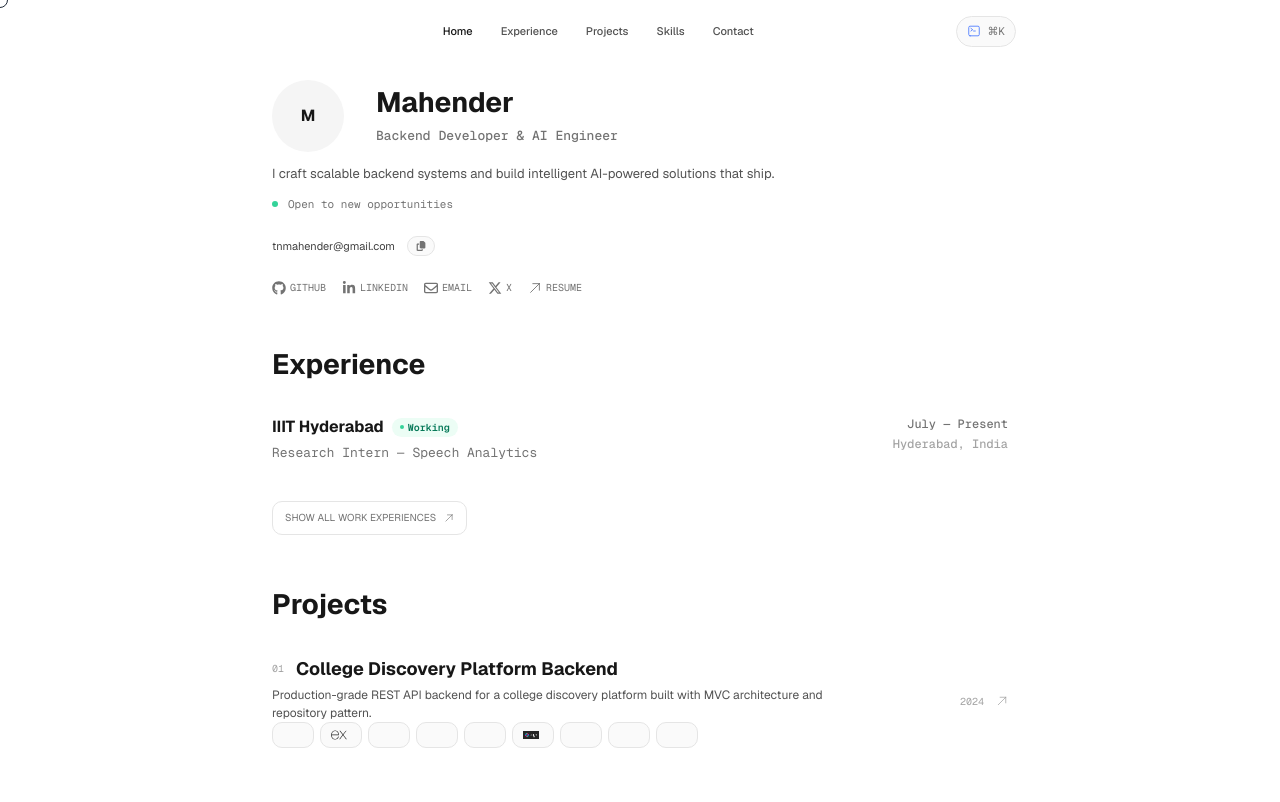
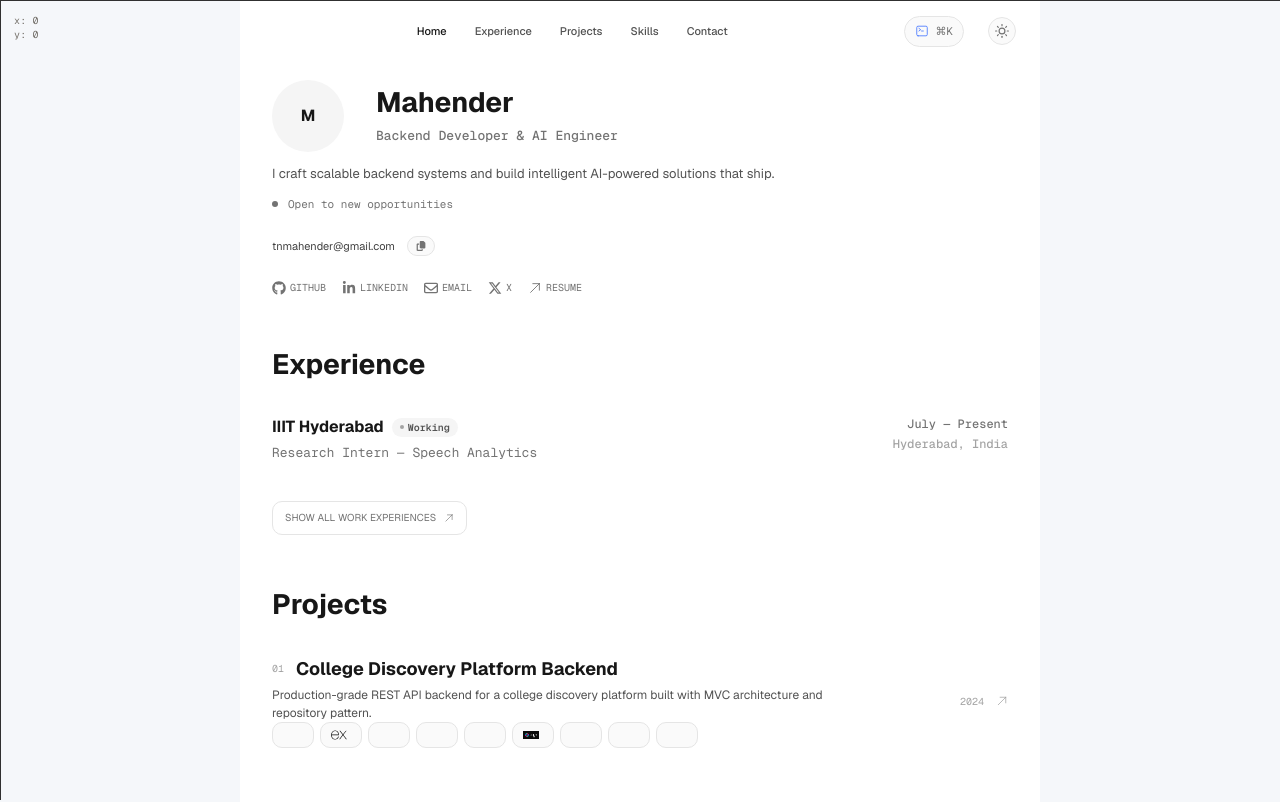
Before and after one commit to Mahender069/Portfolio, a React (Vite) app: page / in a window 1280 px wide. Shown: the top 802 px of the page. Built offline with nearby package versions, Linux system fonts and the light colour scheme; some icons are missing.

Commit message:
Feat:added darkmode

```diff
--- a/src/App.jsx
+++ b/src/App.jsx
@@ -1,17 +1,34 @@
-import { useState, useEffect } from 'react'
+import { useState, useEffect, useCallback } from 'react'
 import Dock from './components/Dock'
 import CommandPalette from './components/CommandPalette'
 import CustomCursor from './components/CustomCursor'
 import MainLayout from './layouts/MainLayout'
-import { playClickSound } from './utils/clickSound'
+import { playWaterDrop } from './utils/clickSound'
 import Hero from './sections/Hero'
 import Experience from './sections/Experience'
 import Projects from './sections/Projects'
 import Skills from './sections/Skills'
 import Footer from './sections/Footer'
 
+function getInitialTheme() {
+  if (typeof window === 'undefined') return 'dark'
+  const stored = localStorage.getItem('theme')
+  if (stored === 'light' || stored === 'dark') return stored
+  return window.matchMedia('(prefers-color-scheme: dark)').matches ? 'dark' : 'light'
+}
+
 export default function App() {
   const [paletteOpen, setPaletteOpen] = useState(false)
+  const [theme, setThemeState] = useState(getInitialTheme)
+
+  useEffect(() => {
+    document.documentElement.setAttribute('data-theme', theme)
+    localStorage.setItem('theme', theme)
+    const meta = document.querySelector('meta[name="theme-color"]')
+    if (meta) {
+      meta.setAttribute('content', theme === 'dark' ? '#101010' : '#F5F7FA')
+    }
+  }, [theme])
 
   useEffect(() => {
     const onKey = (e) => {
@@ -27,17 +44,21 @@ export default function App() {
   useEffect(() => {
     const onClick = (e) => {
       if (e.target && e.target.closest('a, button, [role="button"], input, select, textarea')) {
-        playClickSound()
+        playWaterDrop()
       }
     }
     document.addEventListener('click', onClick)
     return () => document.removeEventListener('click', onClick)
   }, [])
 
+  const toggleTheme = useCallback(() => {
+    setThemeState((t) => (t === 'dark' ? 'light' : 'dark'))
+  }, [])
+
   return (
     <>
       <CustomCursor />
-      <Dock onOpenPalette={() => setPaletteOpen(true)} />
+      <Dock onOpenPalette={() => setPaletteOpen(true)} onToggleTheme={toggleTheme} theme={theme} />
       <MainLayout>
         <main className="flex-1 w-full flex flex-col gap-12">
           <Hero />
--- a/src/components/CommandPalette.jsx
+++ b/src/components/CommandPalette.jsx
@@ -148,7 +148,7 @@ export default function CommandPalette({ open, onOpenChange }) {
                       i === index ? 'text-neutral-900' : 'text-neutral-500'
                     )}
                   >
-                    <item.Icon className="h-4.5 w-4.5 text-electric" />
+                    <item.Icon className="h-4.5 w-4.5 text-[var(--accent)]" />
                     <span className="flex-1 text-sm">{item.label}</span>
                      <span className="font-mono text-[11px] uppercase tracking-widest text-neutral-400">{item.hint}</span>
                   </button>
--- a/src/components/CustomCursor/CustomCursor.jsx
+++ b/src/components/CustomCursor/CustomCursor.jsx
@@ -1,158 +1,170 @@
 import { useRef, useEffect, useState } from 'react'
 
-const INTERACTIVE_SELECTORS =
-  'a, button, [role="button"], input, select, textarea'
+const INTERACTIVE_SELECTORS = 'a, button, [role="button"], input, select, textarea'
+const BREAKPOINT = 768
 
 export default function CustomCursor() {
-  const ringRef = useRef(null)
+  const xLineRef = useRef(null)
+  const yLineRef = useRef(null)
+  const coordRef = useRef(null)
   const [enabled, setEnabled] = useState(false)
+  const enabledRef = useRef(false)
+  const labelWidthRef = useRef(60)
+  const labelHeightRef = useRef(18)
+  const isInteractingRef = useRef(false)
 
   useEffect(() => {
     if (typeof window === 'undefined') return
 
-    const prefersReduced = window.matchMedia(
-      '(prefers-reduced-motion: reduce)'
-    ).matches
-    const isTouch = 'ontouchstart' in window || navigator.maxTouchPoints > 0
-    const isSmallScreen = window.innerWidth < 768
+    const prefersReduced = window.matchMedia('(prefers-reduced-motion: reduce)')
+    const smallScreen = window.matchMedia(`(max-width: ${BREAKPOINT - 1}px)`)
+    const coarsePointer = window.matchMedia('(pointer: coarse)')
 
-    if (prefersReduced || isTouch || isSmallScreen) return
+    function checkConditions() {
+      const shouldEnable =
+        !prefersReduced.matches &&
+        !coarsePointer.matches &&
+        !smallScreen.matches
+      enabledRef.current = shouldEnable
+      setEnabled(shouldEnable)
+    }
 
-    setEnabled(true)
+    checkConditions()
+
+    prefersReduced.addEventListener('change', checkConditions)
+    smallScreen.addEventListener('change', checkConditions)
+    coarsePointer.addEventListener('change', checkConditions)
+
+    return () => {
+      prefersReduced.removeEventListener('change', checkConditions)
+      smallScreen.removeEventListener('change', checkConditions)
+      coarsePointer.removeEventListener('change', checkConditions)
+    }
   }, [])
 
   useEffect(() => {
     if (!enabled) return
 
-    const ring = ringRef.current
-    if (!ring) return
+    const xLine = xLineRef.current
+    const yLine = yLineRef.current
+    const coord = coordRef.current
+    if (!xLine || !yLine || !coord) return
 
-    let targetX = 0
-    let targetY = 0
-    let currentX = 0
-    let currentY = 0
-    let velX = 0
-    let velY = 0
-    let prevX = 0
-    let prevY = 0
-    let targetScale = 1
-    let currentScale = 1
-    let isInteractive = false
-    let isPressed = false
+    let x = 0
+    let y = 0
     let rafId = 0
+    let pending = false
 
-    function initPosition(e) {
-      currentX = targetX = e.clientX
-      currentY = targetY = e.clientY
-      prevX = targetX
-      prevY = targetY
+    function updateLines() {
+      if (!enabledRef.current) {
+        rafId = requestAnimationFrame(updateLines)
+        return
       }
 
-    function getBaseScale() {
-      if (isPressed) return 0.7
-      if (isInteractive) return 1.5
-      return 1
+      xLine.style.transform = `translateY(${y}px)`
+      yLine.style.transform = `translateX(${x}px)`
+
+      const lineColor = isInteractingRef.current ? '#A09C95' : '#303030'
+      const coordColor = isInteractingRef.current ? '#A09C95' : '#77736D'
+      xLine.style.backgroundColor = lineColor
+      yLine.style.backgroundColor = lineColor
+      coord.style.color = coordColor
+
+      const vw = window.innerWidth
+      const vh = window.innerHeight
+      const lw = labelWidthRef.current
+      const lh = labelHeightRef.current
+
+      const clampedX = Math.min(x + 14, vw - lw - 8)
+      const clampedY = Math.min(y + 14, vh - lh - 8)
+
+      coord.style.left = `${clampedX}px`
+      coord.style.top = `${clampedY}px`
+      coord.textContent = `x: ${Math.round(x)}\ny: ${Math.round(y)}`
     }
 
-    function applyTransform() {
-      const speed = Math.sqrt(velX * velX + velY * velY)
-      const stretchFactor = Math.min(speed / 20, 0.3)
+    function handleMouseMove(e) {
+      x = e.clientX
+      y = e.clientY
 
-      if (speed > 1 && !isPressed) {
-        const angle = Math.atan2(velY, velX)
-        const scaleX = currentScale * (1 + Math.cos(angle) * stretchFactor)
-        const scaleY = currentScale * (1 + Math.sin(angle) * stretchFactor)
-        ring.style.transform = `translate(-50%, -50%) scaleX(${scaleX}) scaleY(${scaleY})`
-      } else {
-        ring.style.transform = `translate(-50%, -50%) scale(${currentScale})`
+      if (coordRef.current) {
+        labelWidthRef.current = coordRef.current.offsetWidth || 60
+        labelHeightRef.current = coordRef.current.offsetHeight || 18
+      }
+
+      isInteractingRef.current = !!e.target?.closest?.(INTERACTIVE_SELECTORS)
+
+      if (!pending) {
+        pending = true
+        rafId = requestAnimationFrame(() => {
+          updateLines()
+          pending = false
+        })
       }
     }
 
-    function handleMouseMove(e) {
-      targetX = e.clientX
-      targetY = e.clientY
-      velX = targetX - prevX
-      velY = targetY - prevY
-      prevX = targetX
-      prevY = targetY
+    document.addEventListener('mousemove', handleMouseMove, { passive: true })
 
-      const wasInteractive = isInteractive
-      isInteractive = !!e.target?.closest?.(INTERACTIVE_SELECTORS)
-      if (wasInteractive !== isInteractive) {
-        targetScale = getBaseScale()
-      }
-    }
-
-    function handleMouseDown() {
-      isPressed = true
-      targetScale = getBaseScale()
-    }
-
-    function handleMouseUp() {
-      isPressed = false
-      targetScale = getBaseScale()
-    }
-
-    function handleMouseLeave() {
-      isInteractive = false
-      isPressed = false
-      targetScale = getBaseScale()
-    }
-
-    function animate() {
-      const posSpring = 0.25
-      currentX += (targetX - currentX) * posSpring
-      currentY += (targetY - currentY) * posSpring
-
-      const scaleSpring = 0.2
-      currentScale += (targetScale - currentScale) * scaleSpring
-
-      ring.style.left = `${currentX}px`
-      ring.style.top = `${currentY}px`
-
-      applyTransform()
-
-      velX *= 0.8
-      velY *= 0.8
-
-      rafId = requestAnimationFrame(animate)
-    }
-
-    document.addEventListener('mousemove', initPosition, { once: true })
-
-    window.addEventListener('mousemove', handleMouseMove, { passive: true })
-    window.addEventListener('mousedown', handleMouseDown)
-    window.addEventListener('mouseup', handleMouseUp)
-    window.addEventListener('mouseleave', handleMouseLeave)
-
-    rafId = requestAnimationFrame(animate)
+    rafId = requestAnimationFrame(updateLines)
 
     return () => {
-      document.removeEventListener('mousemove', initPosition)
-      window.removeEventListener('mousemove', handleMouseMove)
-      window.removeEventListener('mousedown', handleMouseDown)
-      window.removeEventListener('mouseup', handleMouseUp)
-      window.removeEventListener('mouseleave', handleMouseLeave)
+      document.removeEventListener('mousemove', handleMouseMove)
       cancelAnimationFrame(rafId)
     }
   }, [enabled])
 
   return (
+    <>
       <div
-      ref={ringRef}
+        ref={xLineRef}
+        style={{
+          position: 'fixed',
+          left: 0,
+          right: 0,
+          top: 0,
+          height: '1px',
+          backgroundColor: '#303030',
+          pointerEvents: 'none',
+          zIndex: 9998,
+          transform: 'translateY(0px)',
+          willChange: 'transform',
+          opacity: enabled ? 1 : 0,
+          transition: 'opacity 0.15s ease',
+        }}
+      />
+      <div
+        ref={yLineRef}
         style={{
           position: 'fixed',
           top: 0,
+          bottom: 0,
           left: 0,
-        width: '16px',
-        height: '16px',
+          width: '1px',
+          backgroundColor: '#303030',
           pointerEvents: 'none',
           zIndex: 9998,
-        borderRadius: '50%',
-        border: '1px solid #1f2937',
+          transform: 'translateX(0px)',
+          willChange: 'transform',
           opacity: enabled ? 1 : 0,
-        transition: 'opacity 0.2s',
+          transition: 'opacity 0.15s ease',
         }}
       />
+      <div
+        ref={coordRef}
+        style={{
+          position: 'fixed',
+          pointerEvents: 'none',
+          zIndex: 9998,
+          fontFamily: "'Geist Mono', monospace",
+          fontSize: '10px',
+          lineHeight: '14px',
+          color: '#77736D',
+          letterSpacing: '0.02em',
+          whiteSpace: 'pre',
+          opacity: enabled ? 1 : 0,
+          transition: 'opacity 0.15s ease',
+        }}
+      />
+    </>
   )
 }
--- a/src/components/Dock.jsx
+++ b/src/components/Dock.jsx
@@ -1,10 +1,11 @@
 import { useEffect, useState } from 'react'
 import { motion, AnimatePresence } from 'framer-motion'
 import { HiOutlineCommandLine, HiOutlineXMark } from 'react-icons/hi2'
+import { FiSun, FiMoon } from 'react-icons/fi'
 import { profile } from '../constants/portfolio'
 import { scrollToId } from '../utils/scroll'
 
-export default function Dock({ onOpenPalette }) {
+export default function Dock({ onOpenPalette, onToggleTheme, theme }) {
   const [scrolled, setScrolled] = useState(false)
   const [active, setActive] = useState(profile.navigation[0].id)
   const [open, setOpen] = useState(false)
@@ -73,7 +74,7 @@ export default function Dock({ onOpenPalette }) {
           {open ? (
             <HiOutlineXMark className="h-4 w-4" />
           ) : (
-            <HiOutlineCommandLine className="h-4 w-4 text-electric" />
+            <HiOutlineCommandLine className="h-4 w-4 text-[var(--accent)]" />
           )}
         </button>
 
@@ -93,16 +94,31 @@ export default function Dock({ onOpenPalette }) {
           ))}
         </nav>
 
+<motion.button
+           initial={{ opacity: 0, y: -8 }}
+           animate={{ opacity: 1, y: 0 }}
+           transition={{ duration: 0.3, delay: 0.05 }}
+           onClick={onOpenPalette}
+            className="flex items-center gap-1.5 rounded-full border border-neutral-200 bg-neutral-50 px-2 py-1 font-mono text-[10px] text-neutral-500 hover:border-neutral-300 hover:bg-neutral-100 sm:px-2.5 sm:py-1.5 sm:text-[11px]"
+           aria-label="Open command palette"
+         >
+           <HiOutlineCommandLine className="h-3.5 w-3.5 text-[var(--accent)]" />
+           <span>⌘K</span>
+         </motion.button>
+
         <motion.button
           initial={{ opacity: 0, y: -8 }}
           animate={{ opacity: 1, y: 0 }}
-          transition={{ duration: 0.3, delay: 0.05 }}
-          onClick={onOpenPalette}
-           className="flex items-center gap-1.5 rounded-full border border-neutral-200 bg-neutral-50 px-2 py-1 font-mono text-[10px] text-neutral-500 hover:border-neutral-300 hover:bg-neutral-100 sm:px-2.5 sm:py-1.5 sm:text-[11px]"
-          aria-label="Open command palette"
+          transition={{ duration: 0.3, delay: 0.08 }}
+          onClick={onToggleTheme}
+          className="flex items-center justify-center rounded-full border border-neutral-200 bg-neutral-50 p-1.5 text-neutral-500 hover:border-neutral-300 hover:bg-neutral-100"
+          aria-label={theme === 'dark' ? 'Switch to light theme' : 'Switch to dark theme'}
         >
-          <HiOutlineCommandLine className="h-3.5 w-3.5 text-electric" />
-          <span>⌘K</span>
+          {theme === 'dark' ? (
+            <FiMoon className="h-3.5 w-3.5" />
+          ) : (
+            <FiSun className="h-3.5 w-3.5" />
+          )}
         </motion.button>
       </div>
 
--- a/src/index.css
+++ b/src/index.css
@@ -2,40 +2,73 @@
 @tailwind base;
 @tailwind components;
 @tailwind utilities;
+
+:root {
+  --background: #F5F7FA;
+  --surface: #FFFFFF;
+  --surface-secondary: #F0F0F0;
+  --foreground: #0a0a0a;
+  --foreground-secondary: #3a3a3a;
+  --foreground-muted: #6b7280;
+  --border: #e5e7eb;
+  --border-subtle: #d1d5db;
+  --hover: #f0f0f0;
+  --accent: #4D7CFF;
+}
+
+[data-theme="dark"] {
+  --background: #101010;
+  --surface: #171717;
+  --surface-secondary: #1D1D1D;
+  --foreground: #E8E5DF;
+  --foreground-secondary: #A09C95;
+  --foreground-muted: #77736D;
+  --border: #303030;
+  --border-subtle: #242424;
+  --hover: #222222;
+  --accent: #77736D;
+}
 
 @layer base {
   html {
     scroll-behavior: auto;
   }
 
+  html {
+  transition: background-color 400ms ease, color 400ms ease, border-color 400ms ease;
+}
+
 body {
   @apply bg-white text-neutral-800 antialiased;
   font-family: 'Geist', sans-serif;
   overflow-x: clip;
+  background-color: var(--background);
+  color: var(--foreground);
+  transition: background-color 400ms ease, color 400ms ease;
 }
 
   ::selection {
-    background: rgba(77, 124, 255, 0.35);
-    color: #111111;
+    background: var(--border);
+    color: var(--foreground);
   }
 
   ::-webkit-scrollbar {
     width: 9px;
   }
   ::-webkit-scrollbar-track {
-    background: #EBEEF3;
+    background: var(--background);
   }
   ::-webkit-scrollbar-thumb {
-    background: rgba(0, 0, 0, 0.2);
+    background: var(--border);
     border-radius: 999px;
   }
   * {
     scrollbar-width: thin;
-    scrollbar-color: rgba(0, 0, 0, 0.25) transparent;
+    scrollbar-color: var(--border) transparent;
   }
 
   :focus-visible {
-    outline: 2px solid #4d7cff;
+    outline: 1px solid var(--foreground-muted);
     outline-offset: 3px;
     border-radius: 4px;
   }
@@ -57,10 +90,10 @@
   }
 }
 
-@layer components {
 .glass {
-    @apply border border-neutral-200 bg-white/55 backdrop-blur-xl;
-  }
+  border: 1px solid var(--border, #e5e7eb);
+  background-color: rgba(255, 255, 255, 0.55);
+  backdrop-filter: blur(120px);
 }
 
 @layer utilities {
@@ -68,29 +101,71 @@
     0% { opacity: 0; transform: translateY(10px); }
     100% { opacity: 1; transform: translateY(0); }
   }
-  @keyframes gradient-shift {
-    0% { background-position: 0% 50%; }
-    50% { background-position: 100% 50%; }
-    100% { background-position: 0% 50%; }
-  }
-  @keyframes ping-once {
-    0% { opacity: 0; transform: scale(0.8); }
-    50% { opacity: 0.7; transform: scale(1.2); }
-    100% { opacity: 0; transform: scale(1); }
-  }
   @keyframes bounce-once {
     0% { transform: translateY(0); }
     40% { transform: translateY(-4px); }
     100% { transform: translateY(0); }
   }
   .animate-fade-up { animation: fade-up 0.6s ease-out forwards; }
-  .animate-gradient { animation: gradient-shift 3s ease-in-out infinite; }
-  .animate-ping-once { animation: ping-once 1s ease-out 1; }
   .animate-bounce-once { animation: bounce-once 0.5s ease-in-out 1; }
   .stagger-1 { animation-delay: 0.1s; }
   .stagger-2 { animation-delay: 0.2s; }
   .stagger-3 { animation-delay: 0.3s; }
   .stagger-4 { animation-delay: 0.4s; }
+}
+
+/* Dark theme overrides */
+@layer utilities {
+[data-theme="dark"] .text-white { color: var(--foreground) !important; }
+  [data-theme="dark"] .bg-white { background-color: var(--background) !important; }
+  [data-theme="dark"] .text-neutral-900 { color: var(--foreground) !important; }
+  [data-theme="dark"] .text-neutral-800 { color: var(--foreground) !important; }
+  [data-theme="dark"] .text-neutral-700 { color: var(--foreground-secondary) !important; }
+  [data-theme="dark"] .text-neutral-600 { color: var(--foreground-muted) !important; }
+  [data-theme="dark"] .text-neutral-500 { color: var(--foreground-muted) !important; }
+  [data-theme="dark"] .text-neutral-400 { color: var(--foreground-muted) !important; }
+  [data-theme="dark"] .text-neutral-300 { color: var(--foreground-secondary) !important; }
+  [data-theme="dark"] .text-neutral-200 { color: var(--foreground-muted) !important; }
+  [data-theme="dark"] .bg-neutral-900 { background-color: var(--background) !important; }
+  [data-theme="dark"] .bg-neutral-800 { background-color: var(--background) !important; }
+  [data-theme="dark"] .bg-neutral-50 { background-color: var(--surface) !important; }
+  [data-theme="dark"] .bg-neutral-100 { background-color: var(--surface) !important; }
+  [data-theme="dark"] .bg-neutral-400 { background-color: var(--foreground-muted) !important; }
+  [data-theme="dark"] .bg-white\/70 { background-color: var(--surface) !important; }
+  [data-theme="dark"] .bg-white\/30 { background-color: var(--surface) !important; }
+  [data-theme="dark"] .bg-white\/55 { background-color: var(--surface) !important; }
+  [data-theme="dark"] .bg-white\/95 { background-color: var(--surface) !important; }
+  [data-theme="dark"] .bg-black\/70 { background-color: rgba(16, 16, 16, 0.7) !important; }
+  [data-theme="dark"] .border-neutral-200 { border-color: var(--border) !important; }
+  [data-theme="dark"] .border-neutral-100 { border-color: var(--border) !important; }
+  [data-theme="dark"] .border-neutral-200\/60 { border-color: var(--border) !important; }
+  [data-theme="dark"] .border-neutral-200\/50 { border-color: var(--border) !important; }
+  [data-theme="dark"] .border-neutral-300 { border-color: var(--border) !important; }
+  [data-theme="dark"] .shadow-sm { box-shadow: none !important; }
+  [data-theme="dark"] .shadow-lg { box-shadow: none !important; }
+  [data-theme="dark"] .shadow-xl { box-shadow: none !important; }
+  [data-theme="dark"] .shadow-black\/5 { --tw-shadow-color: transparent !important; }
+  [data-theme="dark"] .hover\:bg-neutral-100:hover { background-color: var(--surface) !important; }
+  [data-theme="dark"] .hover\:bg-neutral-200:hover { background-color: var(--hover) !important; }
+  [data-theme="dark"] .hover\:bg-neutral-50:hover { background-color: var(--surface) !important; }
+  [data-theme="dark"] .hover\:text-neutral-900:hover { color: var(--foreground) !important; }
+  [data-theme="dark"] .hover\:text-neutral-400:hover { color: var(--foreground-muted) !important; }
+  [data-theme="dark"] .hover\:text-neutral-800:hover { color: var(--foreground) !important; }
+  [data-theme="dark"] .hover\:border-neutral-300:hover { border-color: var(--border) !important; }
+  [data-theme="dark"] .text-electric { color: var(--accent) !important; }
+  [data-theme="dark"] .bg-electric { background-color: var(--accent) !important; }
+  [data-theme="dark"] .hover\:text-electric:hover { color: var(--accent) !important; }
+}
+
+[data-theme="dark"] .glass {
+  border-color: var(--border);
+  background-color: var(--surface);
+  box-shadow: none;
+}
+
+[data-theme="dark"] .bg-gradient-to-r {
+  --tw-gradient-from: transparent;
+  --tw-gradient-to: transparent;
 }
 
 /* Lenis */
@@ -108,6 +183,15 @@ html.lenis body {
   overflow: hidden;
 }
 
+/* Theme transition */
+html,
+body,
+*,
+*::before,
+*::after {
+  transition: background-color 400ms ease, color 400ms ease, border-color 400ms ease;
+}
+
 @media (prefers-reduced-motion: reduce) {
   *,
   *::before,
--- a/src/sections/Experience.jsx
+++ b/src/sections/Experience.jsx
@@ -17,8 +17,8 @@ export default function Experience() {
                   {e.company}
                 </span>
                 {e.current && (
-                  <span className="inline-flex items-center gap-1 rounded-full bg-emerald-50 px-2 py-0.5 font-mono text-[10px] font-semibold text-emerald-700">
-                    <span className="h-1 w-1 rounded-full bg-emerald-400" />
+                  <span className="inline-flex items-center gap-1 rounded-full bg-neutral-100 px-2 py-0.5 font-mono text-[10px] font-semibold text-neutral-600">
+                    <span className="h-1 w-1 rounded-full bg-neutral-400" />
                     Working
                   </span>
                 )}
--- a/src/sections/Hero.jsx
+++ b/src/sections/Hero.jsx
@@ -37,7 +37,7 @@ export default function Hero() {
       <p className="mt-3 max-w-xl text-[13px] font-normal text-neutral-600">{profile.tagline}</p>
 
       <div className="mt-3 flex items-center gap-2 font-mono text-[10px] text-neutral-500 sm:gap-2.5 sm:text-[11px]">
-        <span className={`h-1.5 w-1.5 rounded-full ${profile.status.online ? 'bg-emerald-400' : 'bg-neutral-400'}`} />
+        <span className={`h-1.5 w-1.5 rounded-full ${profile.status.online ? 'bg-neutral-500' : 'bg-neutral-600'}`} />
         <span>{profile.status.label}</span>
       </div>
 
@@ -56,7 +56,7 @@ export default function Hero() {
           aria-label="Copy email"
         >
           {copied ? (
-            <FaCheck className="h-2.5 w-2.5 text-electric" />
+            <FaCheck className="h-2.5 w-2.5 text-[var(--accent)]" />
           ) : (
             <FaCopy className="h-2.5 w-2.5 text-neutral-500" />
           )}
--- a/src/sections/Projects.jsx
+++ b/src/sections/Projects.jsx
@@ -20,7 +20,7 @@ export default function Projects() {
               <div>
                 <div className="flex items-center gap-3">
                   <span className="font-mono text-[10px] text-neutral-400 sm:text-[10px]">{p.index}</span>
-                  <h3 className="font-sans text-[18px] font-bold text-neutral-900 group-hover/card:text-electric sm:text-[18px]">
+                  <h3 className="font-sans text-[18px] font-bold text-neutral-900 group-hover/card:text-neutral-900 sm:text-[18px]">
                     {p.title}
                   </h3>
                 </div>
--- a/src/utils/clickSound.js
+++ b/src/utils/clickSound.js
@@ -1,4 +1,5 @@
 let ctx = null
+let lastPlay = 0
 
 function ensureCtx() {
   if (!ctx) ctx = new (window.AudioContext || window.webkitAudioContext)()
@@ -6,28 +7,36 @@ function ensureCtx() {
   return ctx
 }
 
-export function playClickSound() {
+export function playWaterDrop() {
   try {
+    if (window.matchMedia('(prefers-reduced-motion: reduce)').matches) return
+    const now = performance.now()
+    if (now - lastPlay < 40) return
+    lastPlay = now
+
     const c = ensureCtx()
     if (!c) return
     const t = c.currentTime
-    const duration = 0.018
-    const buf = c.createBuffer(1, c.sampleRate * duration, c.sampleRate)
-    const data = buf.getChannelData(0)
-    for (let i = 0; i < data.length; i++) {
-      data[i] = (Math.random() * 2 - 1) * Math.pow(1 - i / data.length, 2.2)
-    }
-    const noise = c.createBufferSource()
-    noise.buffer = buf
-    const hp = c.createBiquadFilter()
-    hp.type = 'highpass'
-    hp.frequency.setValueAtTime(1200, t)
+    const dur = 0.22
+
+    const osc = c.createOscillator()
+    osc.type = 'sine'
+    osc.frequency.setValueAtTime(1600, t)
+    osc.frequency.exponentialRampToValueAtTime(480, t + 0.08)
+    osc.frequency.exponentialRampToValueAtTime(320, t + 0.12)
+
+    const filter = c.createBiquadFilter()
+    filter.type = 'lowpass'
+    filter.frequency.setValueAtTime(2200, t)
+    filter.Q.setValueAtTime(1.5, t)
+
     const gain = c.createGain()
-    gain.gain.setValueAtTime(0.06, t)
-    gain.gain.exponentialRampToValueAtTime(0.0001, t + duration)
-    noise.connect(hp).connect(gain).connect(c.destination)
-    noise.start(t)
-    noise.stop(t + duration)
+    gain.gain.setValueAtTime(0.12, t)
+    gain.gain.exponentialRampToValueAtTime(0.0001, t + dur)
+
+    osc.connect(filter).connect(gain).connect(c.destination)
+    osc.start(t)
+    osc.stop(t + dur)
   } catch {}
 }
 
--- a/tailwind.config.js
+++ b/tailwind.config.js
@@ -6,9 +6,9 @@ export default {
       colors: {
         bg: '#F5F7FA',
         surface: '#FFFFFF',
-        electric: '#4D7CFF',
-        violet: '#8B5CF6',
-        cyan: '#22D3EE',
+        ink: '#E8E5DF',
+        muted: '#77736D',
+        graphite: '#303030',
       },
       fontFamily: {
         sans: ['"Geist"', 'sans-serif'],
```
Also changed, not shown: index.html (+10 -2 lines), src/sections/Footer.jsx (+3 -4 lines). Lines whose indentation alone changed are shown as unchanged.
